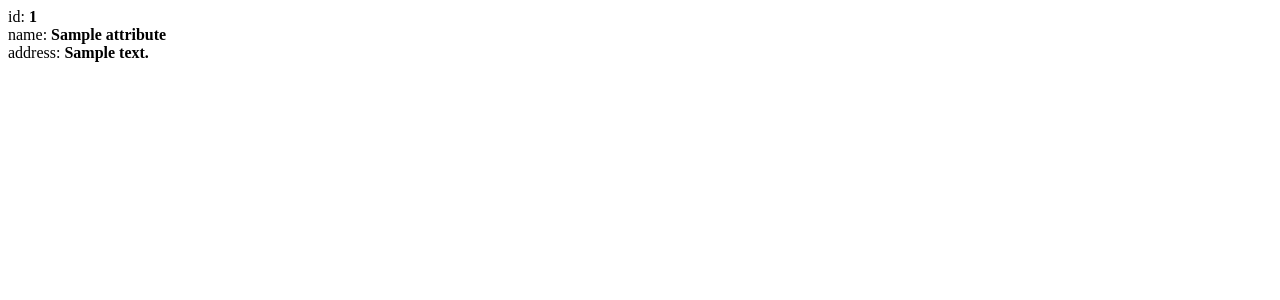
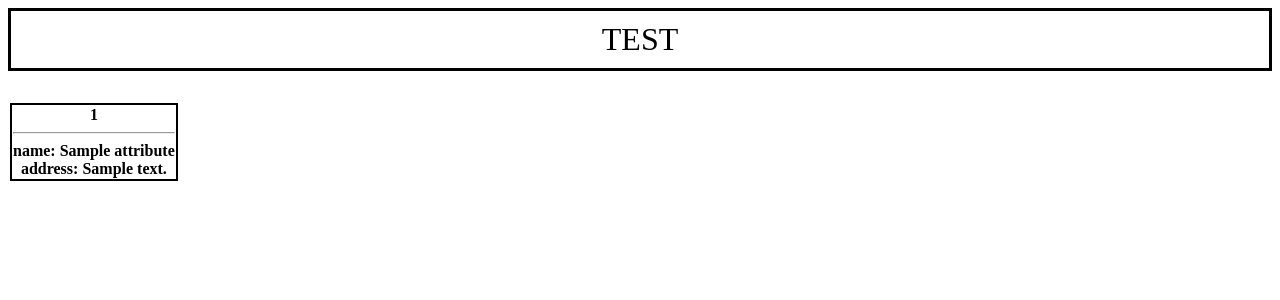
Before and after one commit to johndahrah/Ticket-sale-system, a Flask app: template templates/test.html in a window 1280 px wide. Shown: the top 300 px of the page. Run offline with Flask 2, Linux system fonts and the light colour scheme; the template is opened without the code that fills it: most values are stand-ins (such as "Sample title", 1, 10 or a date in 2020); lists and menus that the app fills with data are empty; parts of the project's set-up code (start-up, migrations or seed data) failed here and were passed over.

Commit message:
basic Jinja rendering example

```diff
--- /dev/null
+++ b/static/css/main.css
@@ -0,0 +1,16 @@
+.system_global_caption {
+    font-size: xx-large;
+    text-align: center;
+    margin-bottom: 30px;
+    padding: 10px;
+    border: 3px solid black;
+}
+
+.content {
+    font-size: medium;
+}
+
+.entry {
+    border: 2px solid black;
+    margin-bottom: 30px;
+}
--- a/templates/base.html
+++ b/templates/base.html
@@ -1,12 +1,27 @@
 <!DOCTYPE html>
 <html>
+
+<link rel="stylesheet" type="text/css"
+      href="{{ url_for('static', filename='css/main.css') }}"/>
+
 <head>
-    <title>{% block title %} {% endblock %}</title>
+    <title>
+        {% block title %} {% endblock %}
+    </title>
 </head>
 
 <body>
-{% block content %}
+    <div class="system_global_caption">
+        {% block header %}
+        {% endblock %}
+    </div>
 
-{% endblock %}
+    <div class="content">
+        {% block content %}
+        {% endblock %}
+    </div>
+
+    {% block footer %}
+    {% endblock %}
 </body>
 </html>
--- a/templates/test.html
+++ b/templates/test.html
@@ -4,13 +4,20 @@
 Sample test page
 {% endblock %}
 
+{% block header %}
+    TEST
+{% endblock %}
+
 {% block content %}
 
-    {% for i in attributes %}
-        id: <b>{{ i.id }}</b> <br>
-        name: <b>{{ i.name }}</b> <br>
-        address: <b>{{ i.address }}</b> <br>
-        <br> <br>
-    {% endfor %}
-
+    <table>
+        {% for i in attributes %}
+            <tr> <th class="entry">
+                <b>{{ i.id }}</b> <br>
+                <hr>
+                name: <b>{{ i.name }}</b> <br>
+                address: <b>{{ i.address }}</b> <br>
+            </th> </tr>
+        {% endfor %}
+    </table>
 {% endblock %}
```
